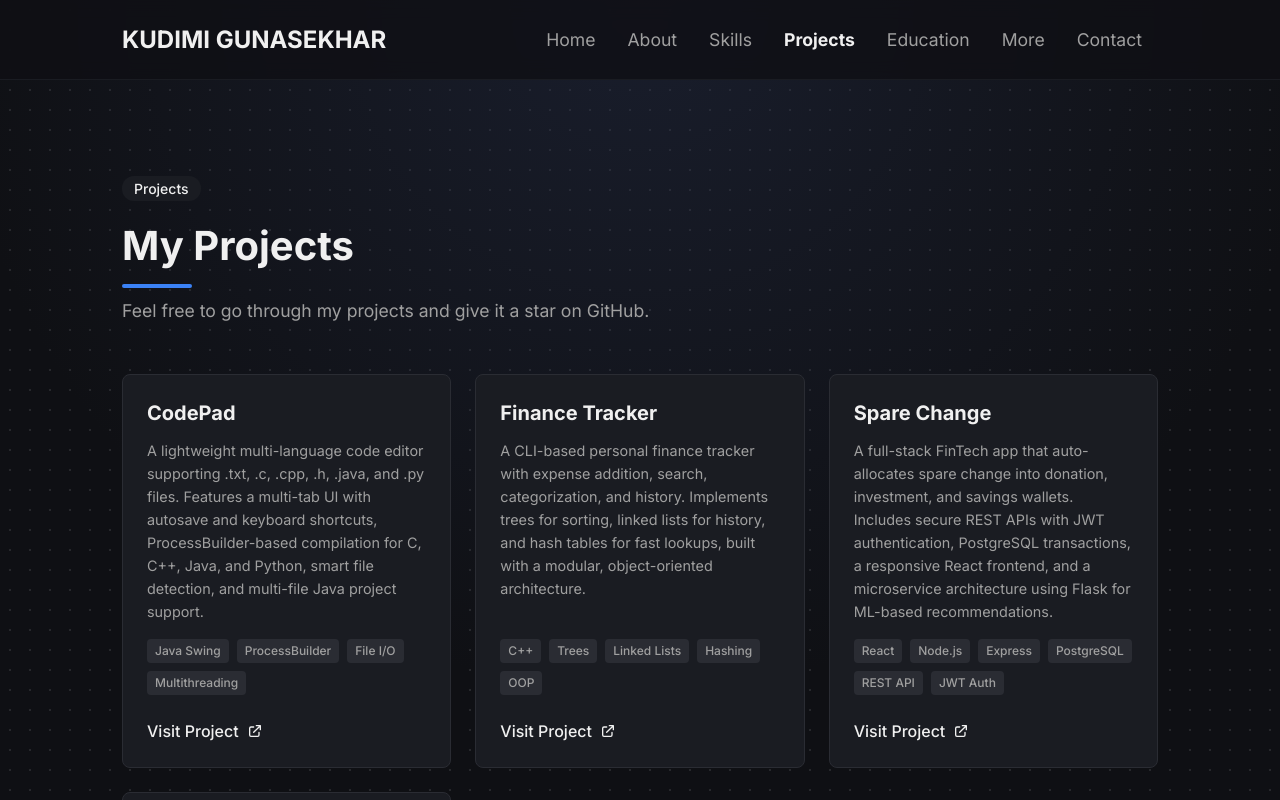
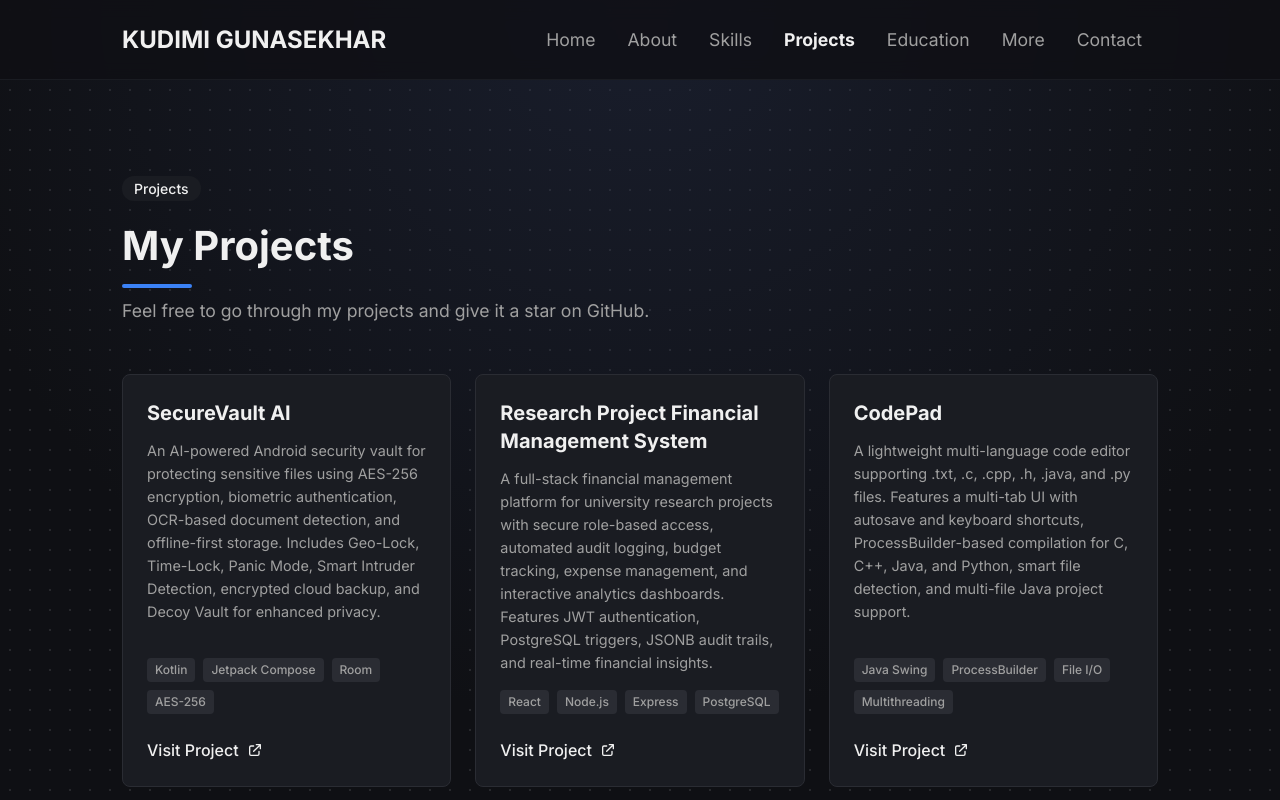
Before and after one commit to GUNASEKHAR5/Portfolio, a React (Vite) app: page /Portfolio/projects in a window 1280 px wide. Shown: the top 800 px of the page. Built offline with nearby package versions, Linux system fonts and the light colour scheme.

Commit message:
added projects

```diff
--- a/src/sections/More/More.jsx
+++ b/src/sections/More/More.jsx
@@ -14,7 +14,7 @@ const links = [
   },
   {
     title: "LeetCode",
-    description: "I write codes on a daily basis and I have solved 50+ problems of DSA.",
+    description: "I write codes on a daily basis and I have solved 100+ problems of DSA.",
     link: "https://leetcode.com/u/GUNASEKHARKUDIMI/"
   }
 ];
--- a/src/sections/Projects/Projects.jsx
+++ b/src/sections/Projects/Projects.jsx
@@ -2,6 +2,22 @@ import React from 'react';
 import ProjectCard from '../../components/ProjectCard/ProjectCard';
 
 const projectData = [
+  {
+    title: 'SecureVault AI',
+    description:
+      'An AI-powered Android security vault for protecting sensitive files using AES-256 encryption, biometric authentication, OCR-based document detection, and offline-first storage. Includes Geo-Lock, Time-Lock, Panic Mode, Smart Intruder Detection, encrypted cloud backup, and Decoy Vault for enhanced privacy.',
+    tags: ['Kotlin', 'Jetpack Compose', 'Room', 'AES-256'],
+    link: 'https://github.com/GUNASEKHAR5/SecureVault.git'
+  },
+
+  {
+    title: 'Research Project Financial Management System',
+    description:
+      'A full-stack financial management platform for university research projects with secure role-based access, automated audit logging, budget tracking, expense management, and interactive analytics dashboards. Features JWT authentication, PostgreSQL triggers, JSONB audit trails, and real-time financial insights.',
+    tags: ['React', 'Node.js', 'Express', 'PostgreSQL'],
+    link: 'https://github.com/GUNASEKHAR5/Research-Project-Financial-Management-System.git'
+  },
+
   {
     title: 'CodePad',
     description:
```
